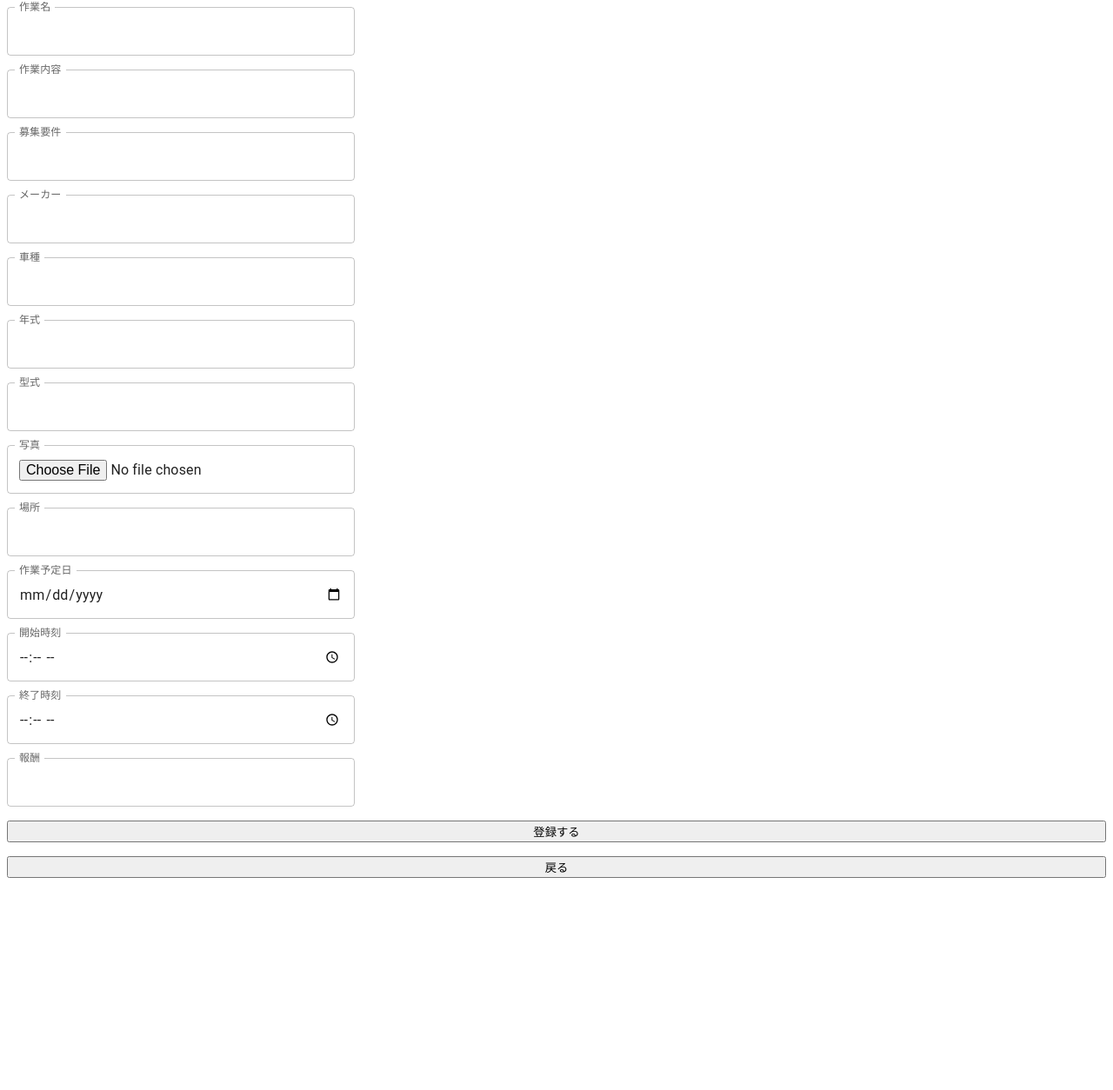
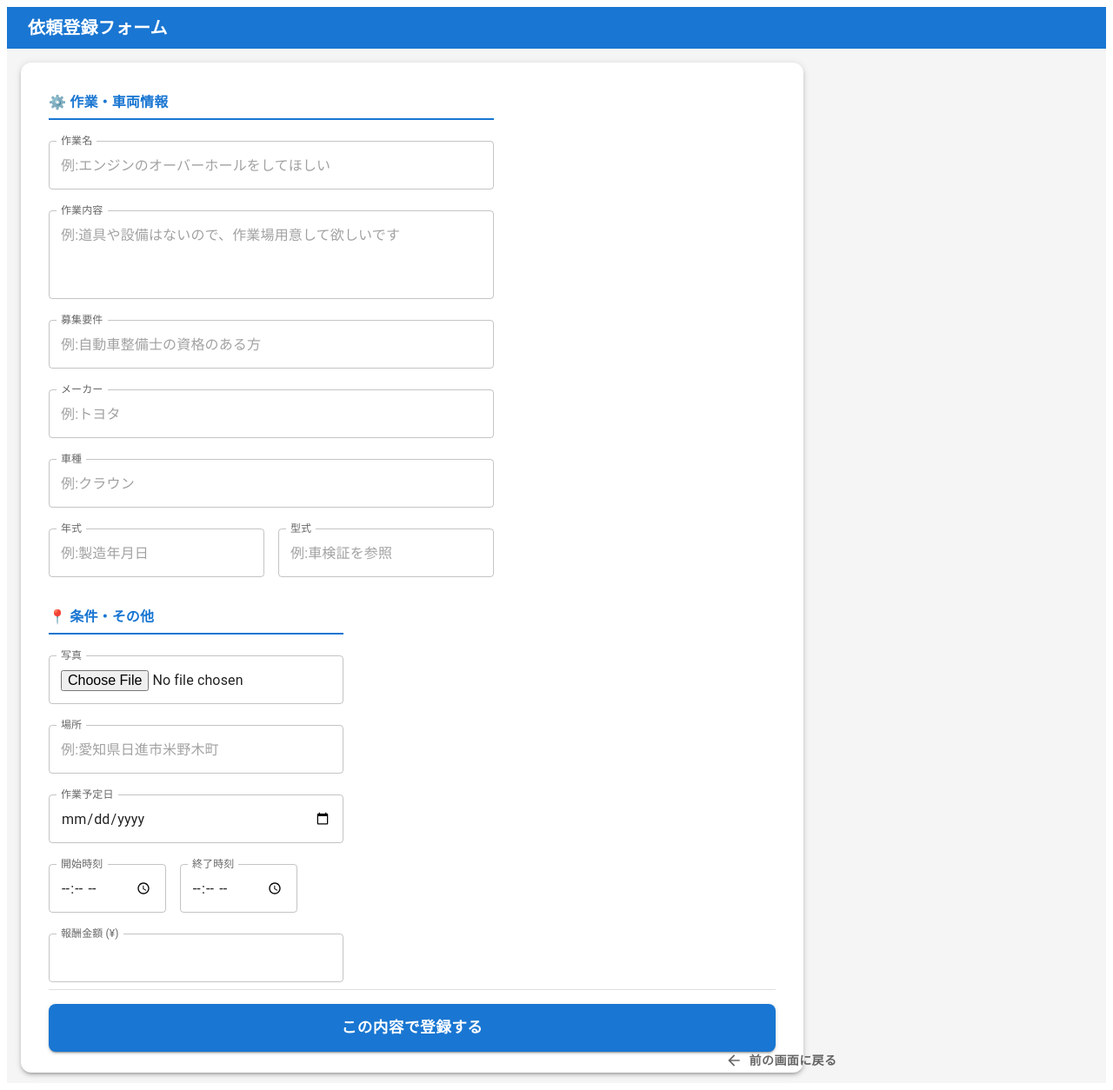
Before and after one commit to gackey-no-tsukai/carwork_matching, a React (Vite) app in the folder front/: page /addtask in a window 1280 px wide. Shown: the whole page at 87% size. Before the commit the page ends 1018 px from the top, so only its background shows below. Built offline with nearby package versions, Linux system fonts and the light colour scheme.

Commit message:
POST画面と詳細画面のUIを整えました

```diff
--- a/front/package.json
+++ b/front/package.json
@@ -12,7 +12,7 @@
   "dependencies": {
     "@emotion/react": "^11.14.0",
     "@emotion/styled": "^11.14.1",
-    "@mui/icons-material": "^9.0.1",
+    "@mui/icons-material": "^9.1.0",
     "@mui/material": "^9.0.1",
     "firebase": "^12.14.0",
     "mui": "^0.0.1",
--- a/front/src/components/SubmitForm.jsx
+++ b/front/src/components/SubmitForm.jsx
@@ -1,7 +1,17 @@
-// import { useNavigate } from "react-router-dom";
 import { useRef, useState, useEffect } from "react";
-// import { TypeSelector } from "./TypeSelector";
-import { TextField, Box, formControlLabelClasses } from "@mui/material";
+import {
+  Box,
+  AppBar,
+  Toolbar,
+  Typography,
+  TextField,
+  Button,
+  Card,
+  CardContent,
+  Grid,
+  Stack,
+} from "@mui/material";
+import ArrowBackIcon from "@mui/icons-material/ArrowBack";
 import CloudUploadIcon from "@mui/icons-material/CloudUpload";
 import { useNavigate } from "react-router";
 
@@ -26,7 +36,6 @@ export default function AddTask({ userInfo, setUserInfo }) {
   };
 
   const handleSubmit = async () => {
-    console.log("formdata", formdata.picture);
     const judge = window.confirm("入力内容を登録しますか？");
     if (!judge) return;
     const now = new Date().toISOString();
@@ -39,10 +48,7 @@ export default function AddTask({ userInfo, setUserInfo }) {
     const renamedFile = new File([blob], userInfo + now + "." + fileExtention, {
       type: photoFile.type,
     });
-    console.log(renamedFile.name);
-    // const PhotoURL = await uploadPhoto(renamedFile);
     const sentData = {
-      // user_id: formdata.user_id.current?.value,
       post_user_email: userInfo,
       job_name: formdata.job_name.current?.value,
       job_content: formdata.job_content.current?.value,
@@ -58,8 +64,6 @@ export default function AddTask({ userInfo, setUserInfo }) {
       reward: formdata.reward.current?.value,
       picture: renamedFile.name,
     };
-    // sentData.picture = renamedFile.name;
-    console.log(renamedFile);
     try {
       const response = await fetch("/api/create", {
         method: "POST",
@@ -94,105 +98,195 @@ export default function AddTask({ userInfo, setUserInfo }) {
   };
 
   return (
-    <>
-      <Box sx={{ display: "flex", flexDirection: "column", gap: 2 }}>
+    <Box sx={{ bgcolor: "#f5f5f5", minHeight: "100vh", pb: 1 }}>
+      <AppBar position="static" elevation={0} sx={{ mb: 1 }}>
+        <Toolbar variant="dense">
+          <Typography variant="h6" component="div" sx={{ fontWeight: "bold" }}>
+            依頼登録フォーム
+          </Typography>
+        </Toolbar>
+      </AppBar>
+
+      <Card
+        sx={{ maxWidth: 900, mx: "auto", m: 2, borderRadius: 3, boxShadow: 3 }}
+      >
+        <CardContent sx={{ p: { xs: 2, md: 4 } }}>
+          <Grid container spacing={4}>
+            <Grid item xs={12} md={6}>
+              <Stack spacing={3}>
+                <Typography
+                  variant="subtitle1"
+                  sx={{
+                    fontWeight: "bold",
+                    color: "primary.main",
+                    borderBottom: "2px solid",
+                    pb: 0.5,
+                  }}
+                >
+                  ⚙️ 作業・車両情報
+                </Typography>
                 <TextField
                   label="作業名"
                   type="text"
+                  placeholder="例:エンジンのオーバーホールをしてほしい"
                   inputRef={formdata.job_name}
                   slotProps={{ inputLabel: { shrink: true } }}
-          sx={{ width: "400px" }}
+                  fullWidth
                 />
                 <TextField
                   label="作業内容"
                   type="text"
+                  multiline
+                  rows={3}
+                  placeholder="例:道具や設備はないので、作業場用意して欲しいです"
                   inputRef={formdata.job_content}
                   slotProps={{ inputLabel: { shrink: true } }}
-          sx={{ width: "400px" }}
+                  fullWidth
                 />
                 <TextField
                   label="募集要件"
                   type="text"
+                  placeholder="例:自動車整備士の資格のある方"
                   inputRef={formdata.requirements}
                   slotProps={{ inputLabel: { shrink: true } }}
-          sx={{ width: "400px" }}
+                  fullWidth
                 />
                 <TextField
                   label="メーカー"
                   type="text"
+                  placeholder="例:トヨタ"
                   inputRef={formdata.car_brand}
                   slotProps={{ inputLabel: { shrink: true } }}
-          sx={{ width: "400px" }}
+                  fullWidth
                 />
                 <TextField
                   label="車種"
                   type="text"
+                  placeholder="例:クラウン"
                   inputRef={formdata.car_name}
                   slotProps={{ inputLabel: { shrink: true } }}
-          sx={{ width: "400px" }}
+                  fullWidth
                 />
+                <Grid container spacing={2}>
+                  <Grid item xs={6}>
                     <TextField
                       label="年式"
                       type="text"
+                      placeholder="例:製造年月日"
                       inputRef={formdata.car_year}
                       slotProps={{ inputLabel: { shrink: true } }}
-          sx={{ width: "400px" }}
+                      fullWidth
                     />
+                  </Grid>
+                  <Grid item xs={6}>
                     <TextField
                       label="型式"
                       type="text"
+                      placeholder="例:車検証を参照"
                       inputRef={formdata.car_model}
                       slotProps={{ inputLabel: { shrink: true } }}
-          sx={{ width: "400px" }}
+                      fullWidth
                     />
+                  </Grid>
+                </Grid>
+              </Stack>
+            </Grid>
+
+            <Grid item xs={12} md={6}>
+              <Stack spacing={3}>
+                <Typography
+                  variant="subtitle1"
+                  sx={{
+                    fontWeight: "bold",
+                    color: "primary.main",
+                    borderBottom: "2px solid",
+                    pb: 0.5,
+                  }}
+                >
+                  📍 条件・その他
+                </Typography>
+
                 <TextField
                   label="写真"
                   type="file"
                   inputRef={formdata.picture}
                   slotProps={{ inputLabel: { shrink: true } }}
-          sx={{ width: "400px" }}
+                  fullWidth
                 />
-
                 <TextField
                   label="場所"
                   type="text"
+                  placeholder="例:愛知県日進市米野木町"
                   inputRef={formdata.location}
                   slotProps={{ inputLabel: { shrink: true } }}
-          sx={{ width: "400px" }}
+                  fullWidth
                 />
                 <TextField
                   label="作業予定日"
                   type="date"
                   inputRef={formdata.job_date}
                   slotProps={{ inputLabel: { shrink: true } }}
-          sx={{ width: "400px" }}
+                  fullWidth
                 />
+                <Grid container spacing={2}>
+                  <Grid item xs={6}>
                     <TextField
                       label="開始時刻"
                       type="time"
                       inputRef={formdata.start_time}
                       slotProps={{ inputLabel: { shrink: true } }}
-          sx={{ width: "400px" }}
+                      fullWidth
                     />
+                  </Grid>
+                  <Grid item xs={6}>
                     <TextField
                       label="終了時刻"
                       type="time"
                       inputRef={formdata.end_time}
                       slotProps={{ inputLabel: { shrink: true } }}
-          sx={{ width: "400px" }}
+                      fullWidth
                     />
+                  </Grid>
+                </Grid>
                 <TextField
-          label="報酬"
+                  label="報酬金額 (¥)"
                   type="number"
                   inputRef={formdata.reward}
                   slotProps={{ inputLabel: { shrink: true } }}
-          sx={{ width: "400px" }}
+                  fullWidth
                 />
-        <button type="submit" onClick={handleSubmit}>
-          登録する
-        </button>
-        <button onClick={handleBackButton}>戻る</button>
+              </Stack>
+            </Grid>
+          </Grid>
+          <Box sx={{ mt: 1, pt: 2, borderTop: "1px solid #e0e0e0" }}>
+            <Button
+              type="submit"
+              variant="contained"
+              size="large"
+              fullWidth
+              onClick={handleSubmit}
+              sx={{
+                borderRadius: 2,
+                py: 1.5,
+                fontSize: "1.1rem",
+                fontWeight: "bold",
+              }}
+            >
+              この内容で登録する
+            </Button>
           </Box>
-    </>
+        </CardContent>
+      </Card>
+      <Box sx={{ textAlign: "center", mt: -6, ml: 65 }}>
+        <Button
+          variant="text"
+          startIcon={<ArrowBackIcon />}
+          onClick={handleBackButton}
+          sx={{ color: "text.secondary", fontWeight: "bold" }}
+        >
+          前の画面に戻る
+        </Button>
+      </Box>
+    </Box>
   );
 }
```
Also changed, not shown: front/src/components/Detail.jsx (+181 -31 lines), 1 other file (tests, documents, lock files or other folders). Lines whose indentation alone changed are shown as unchanged.
